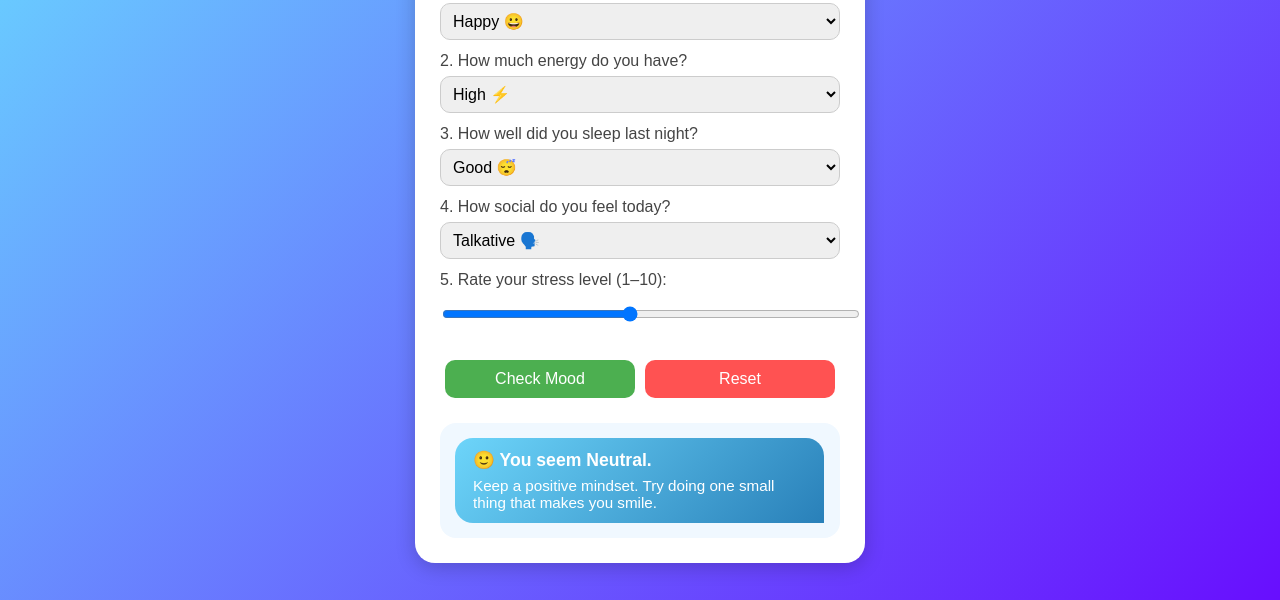
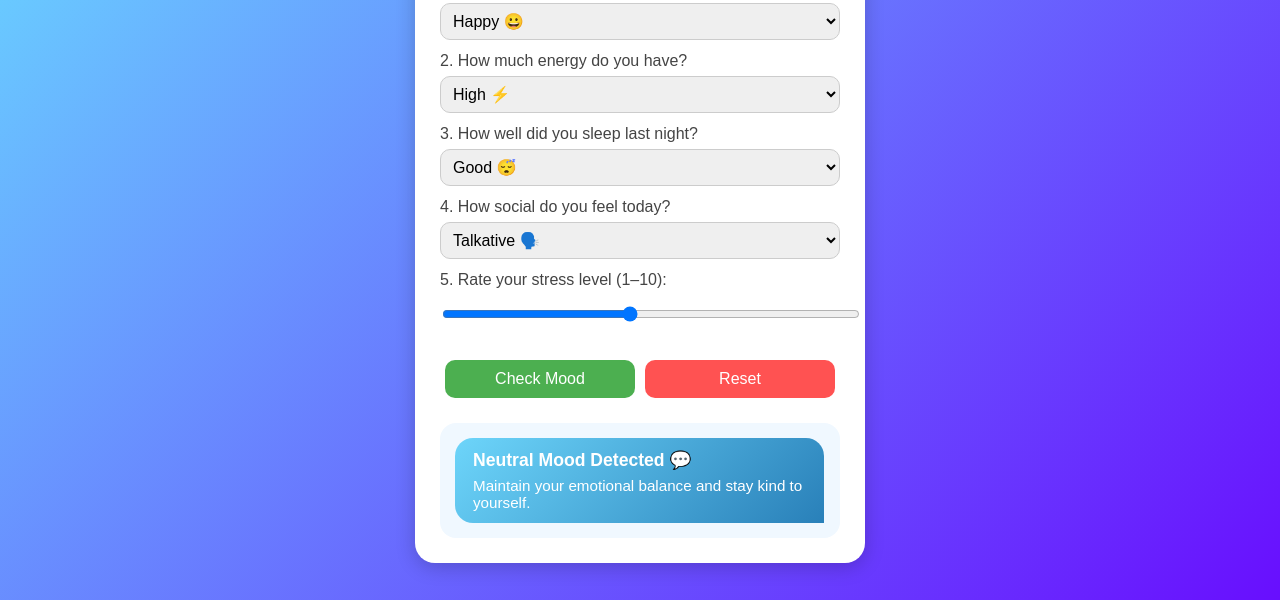
Before and after one commit to IshitKumar/The-Peacemakers-Emotion-Detector, a plain HTML site: page index.html in a window 1280 px wide. Both pictures are taken after a click on the button "Check Mood". Shown: the part 200-800 px from the top of the page. Drawn offline with Linux system fonts and the light colour scheme.

Commit message:
index.html

```diff
--- a/index.html
+++ b/index.html
@@ -16,7 +16,6 @@
       transition: background 1s ease-in-out;
     }
 
-    /* Container */
     .container {
       background: white;
       border-radius: 20px;
@@ -29,7 +28,6 @@
       position: relative;
     }
 
-    /* Settings button */
     .settings-btn {
       position: absolute;
       top: 10px;
@@ -50,7 +48,6 @@
       background: #357ABD;
     }
 
-    /* Popup settings box */
     .settings-box {
       position: absolute;
       top: 50px;
@@ -137,7 +134,6 @@
       background: #e53935;
     }
 
-    /* Chatbox */
     .chatbox {
       margin-top: 20px;
       background: #f0f8ff;
@@ -181,15 +177,13 @@
 </head>
 <body>
   <div class="container">
-    <!-- Settings Button -->
     <button class="settings-btn" onclick="toggleSettings()">⚙️</button>
 
-    <!-- Settings Box -->
     <div class="settings-box" id="settingsBox">
       <h3>Website Details</h3>
       <p><strong>Name:</strong> Peacemakers' Emotion Detector</p>
       <p><strong>Developer:</strong> Ishit Kumar</p>
-      <p><strong>Version:</strong> 1.0</p>
+      <p><strong>Version:</strong> 1.2 (Duo/Trio Mood Mode)</p>
     </div>
 
     <h1>💬 Peacemakers' Emotion Detector</h1>
@@ -240,64 +234,75 @@
   </div>
 
   <script>
-    // SETTINGS TOGGLE
     function toggleSettings() {
       const box = document.getElementById("settingsBox");
       box.style.display = box.style.display === "block" ? "none" : "block";
     }
 
-    // MOOD DETECTOR LOGIC
     function checkMood() {
       const q1 = document.getElementById("q1").value;
       const q2 = document.getElementById("q2").value;
       const q3 = document.getElementById("q3").value;
       const q4 = document.getElementById("q4").value;
-      const q5 = document.getElementById("q5").value;
+      const q5 = parseInt(document.getElementById("q5").value);
 
-      let mood = "";
-      let advice = "";
+      let moods = [];
+      let advice = [];
 
-      if (q1 === "happy" && q2 === "high" && q5 <= 4) {
-        mood = "😊 You seem to be in a Happy Mood!";
-        advice = "Keep spreading positivity! Listen to your favorite song or call a friend.";
-      }
-      else if (q1 === "stressed" || q5 >= 7) {
-        mood = "😓 You seem Stressed.";
-        advice = "Try deep breathing, take a walk, or write down what’s bothering you.";
-      }
-      else if (q1 === "sad" || q3 === "poor") {
-        mood = "😢 You seem a bit Sad.";
-        advice = "It’s okay to feel low sometimes. Watch something uplifting or talk to someone you trust.";
-      }
-      else if (q1 === "angry") {
-        mood = "😡 You seem Angry.";
-        advice = "Take a break, count to 10, or listen to calming music.";
-      }
-      else if (q1 === "calm" && q2 !== "low") {
-        mood = "😌 You seem Calm and Balanced.";
-        advice = "That’s great! Maybe do some stretching or gratitude journaling.";
-      }
-      else {
-        mood = "🙂 You seem Neutral.";
-        advice = "Keep a positive mindset. Try doing one small thing that makes you smile.";
+      // Base mood logic
+      if (q1 === "sad" || q3 === "poor") moods.push("Sad");
+      if (q1 === "stressed" || q5 >= 7) moods.push("Stressed");
+      if (q1 === "angry") moods.push("Angry");
+      if (q1 === "happy" && q5 <= 4) moods.push("Happy");
+      if (q1 === "calm" && q2 !== "low") moods.push("Calm");
+
+      // Remove impossible combos
+      const opposites = [
+        ["Happy", "Sad"], ["Happy", "Angry"], ["Sad", "Calm"]
+      ];
+      opposites.forEach(pair => {
+        if (moods.includes(pair[0]) && moods.includes(pair[1])) {
+          moods = moods.filter(m => !pair.includes(m));
+        }
+      });
+
+      // If no mood found
+      if (moods.length === 0) moods.push("Neutral");
+
+      // Advice based on combined moods
+      const combo = moods.join(" and ");
+      if (combo.includes("Sad") && combo.includes("Stressed")) {
+        advice.push("You're feeling Sad and Stressed. Try some relaxation, journaling, or light music.");
+      } else if (combo.includes("Sad") && combo.includes("Angry")) {
+        advice.push("You’re feeling Sad and Angry. Try expressing your feelings creatively or talking to someone calm.");
+      } else if (combo.includes("Happy") && combo.includes("Calm")) {
+        advice.push("You’re feeling Happy and Calm — a perfect balance! Keep enjoying your peace.");
+      } else if (combo.includes("Stressed") && combo.includes("Angry")) {
+        advice.push("You’re feeling Angry and Stressed. Take deep breaths, go for a walk, and avoid conflicts.");
+      } else if (combo.includes("Calm") && combo.includes("Neutral")) {
+        advice.push("You’re balanced but quiet. Reflect on positive thoughts today.");
+      } else {
+        advice.push("Maintain your emotional balance and stay kind to yourself.");
       }
 
+      // Display chatbot message
       const chatBox = document.getElementById("chatBox");
       const chatMessage = document.getElementById("chatMessage");
-      chatMessage.innerHTML = `<h2>${mood}</h2><p>${advice}</p>`;
+      chatMessage.innerHTML = `<h2>${combo} Mood Detected 💬</h2><p>${advice}</p>`;
       chatBox.style.display = "block";
     }
 
     function resetForm() {
       document.getElementById("moodForm").reset();
       document.getElementById("chatBox").style.display = "none";
+      randomGradient();
     }
 
-    // RANDOM GRADIENT BACKGROUND
+    // Random gradient background
     const pastelColors = ["#69DDFF", "#96CDFF", "#D8E1FF", "#DBBADD"];
     function randomGradient() {
       const c1 = pastelColors[Math.floor(Math.random() * pastelColors.length)];
-      const randomColor = `#${Math.floor(Math.random()*16777215).toString(16)}`;
+      const randomColor = `#${Math.floor(Math.random() * 16777215).toString(16)}`;
       document.body.style.background = `linear-gradient(135deg, ${c1}, ${randomColor})`;
     }
     randomGradient();
```
